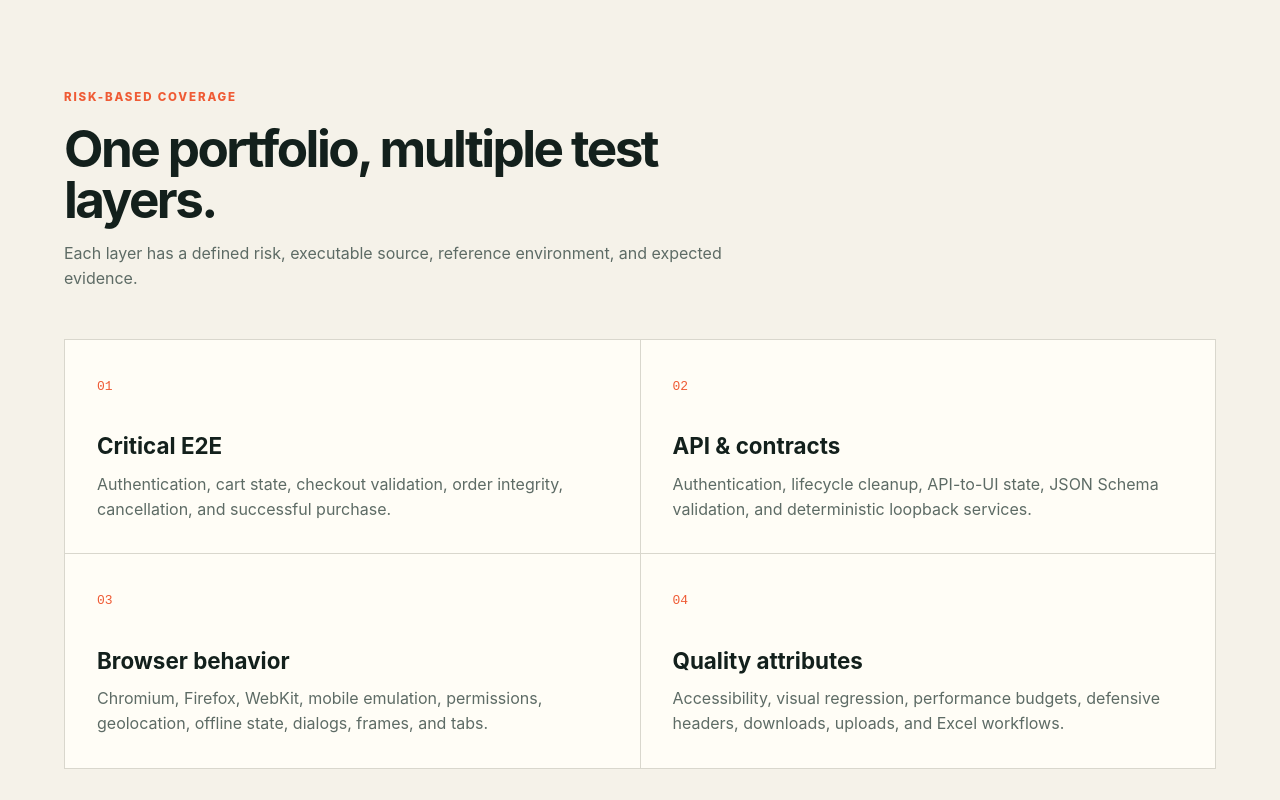
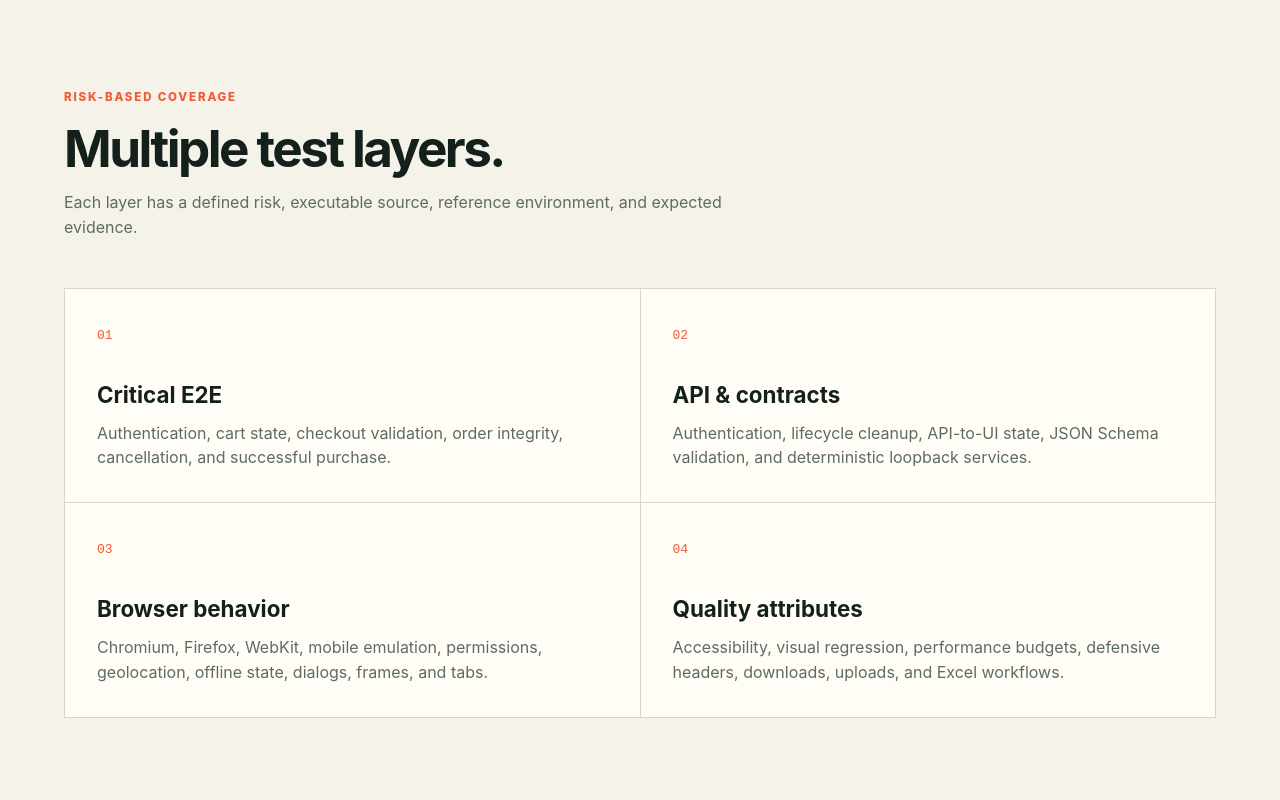
Before and after one commit to Hernan-dh/playwright_automation, a website: page portfolio/index.html in a window 1280 px wide. Shown: the part 820-1620 px from the top of the page. Drawn offline with Linux system fonts and the light colour scheme; no server answers.

Commit message:
docs: update coverage heading and drop architecture section
Shortened the coverage section heading from "One portfolio, multiple test layers." to "Multiple test layers." and removed the architecture section that described the static build and publishing destinations. This simplifies the portfolio UI and eliminates outdated publishing information.

```diff
--- a/portfolio/index.html
+++ b/portfolio/index.html
@@ -16,7 +16,7 @@
   </header>
   <main id="main">
     <section class="metrics" aria-label="Portfolio metrics"><article><strong>47</strong><span>traceable case IDs</span></article><article><strong>3</strong><span>browser engines</span></article><article><strong>11</strong><span>trace showcase cases</span></article><article><strong>0</strong><span>known npm vulnerabilities</span></article></section>
-    <section id="coverage" class="section"><div class="section-heading"><p class="eyebrow">Risk-based coverage</p><h2>One portfolio, multiple test layers.</h2><p>Each layer has a defined risk, executable source, reference environment, and expected evidence.</p></div><div class="capability-grid">
+    <section id="coverage" class="section"><div class="section-heading"><p class="eyebrow">Risk-based coverage</p><h2>Multiple test layers.</h2><p>Each layer has a defined risk, executable source, reference environment, and expected evidence.</p></div><div class="capability-grid">
       <article><span>01</span><h3>Critical E2E</h3><p>Authentication, cart state, checkout validation, order integrity, cancellation, and successful purchase.</p></article>
       <article><span>02</span><h3>API & contracts</h3><p>Authentication, lifecycle cleanup, API-to-UI state, JSON Schema validation, and deterministic loopback services.</p></article>
       <article><span>03</span><h3>Browser behavior</h3><p>Chromium, Firefox, WebKit, mobile emulation, permissions, geolocation, offline state, dialogs, frames, and tabs.</p></article>
@@ -28,7 +28,6 @@
     <section id="evidence" class="section evidence-section"><div class="section-heading"><p class="eyebrow">Public evidence</p><h2>Claims backed by executable artifacts.</h2></div><div class="evidence-grid">
       <a href="report/index.html"><small>Interactive</small><strong>Playwright HTML report</strong><span>Open report →</span></a><a href="https://github.com/Hernan-dh/playwright_automation/actions/runs/41141799551"><small>External</small><strong>Shards and report merge</strong><span>Open CI run →</span></a><a href="https://github.com/Hernan-dh/playwright_automation/blob/main/docs/TRACEABILITY.md"><small>Governance</small><strong>Test traceability matrix</strong><span>Inspect matrix →</span></a><a href="https://github.com/Hernan-dh/playwright_automation/tree/main/specs/agent-runs"><small>Agent workflow</small><strong>Planner → generator → healer</strong><span>Review evidence →</span></a>
     </div><p class="privacy-note">Only controlled, synthetic scenarios are published. Credentials, storage state, private endpoints, and unreviewed traces are excluded.</p></section>
-    <section class="section architecture-section"><div class="section-heading"><p class="eyebrow">Portable publishing</p><h2>One static build, two public destinations.</h2></div><div class="architecture" role="img" aria-label="GitHub Actions builds the portfolio and publishes it to GitHub Pages, with an optional public Netcup mirror"><div><small>Source</small><strong>GitHub repository</strong></div><i>→</i><div><small>Build</small><strong>Actions + Playwright</strong></div><i>→</i><div class="destinations"><span><small>Primary</small><strong>GitHub Pages</strong></span><span><small>Optional mirror</small><strong>Netcup + Nginx</strong></span></div></div></section>
   </main>
   <footer><p>Built as a public, reproducible QA engineering portfolio.</p><div class="footer-links"><a href="https://hernan-dh.github.io/portfolio/">Main portfolio</a><a href="https://github.com/Hernan-dh/playwright_automation">Repository</a></div></footer><script src="app.js"></script>
 </body></html>
```
